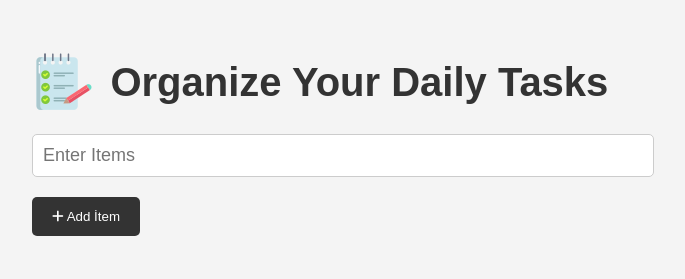
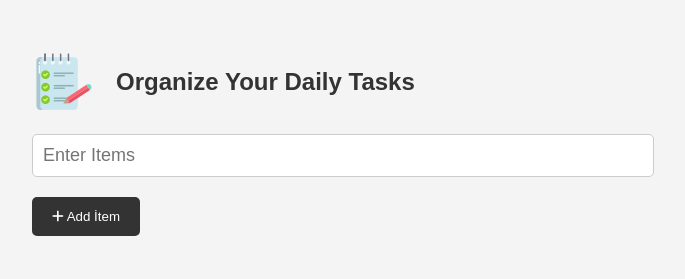
Before and after one commit to gunhuseyin/To-Do-List, a plain HTML site: page index.html in a window 1280 px wide. Shown: the whole page, without its empty margins (308-993 px from the left). Drawn offline with Linux system fonts and the light colour scheme.

Commit message:
Update style.css

```diff
--- a/style.css
+++ b/style.css
@@ -31,8 +31,8 @@ header {
 }
 
 header h1 {
-    margin-left: 0.9rem;
-    font-size: 2.5rem;
+    margin-left: 20px;
+    font-size: 1.5rem;
 }
 
 .form-input {
```
